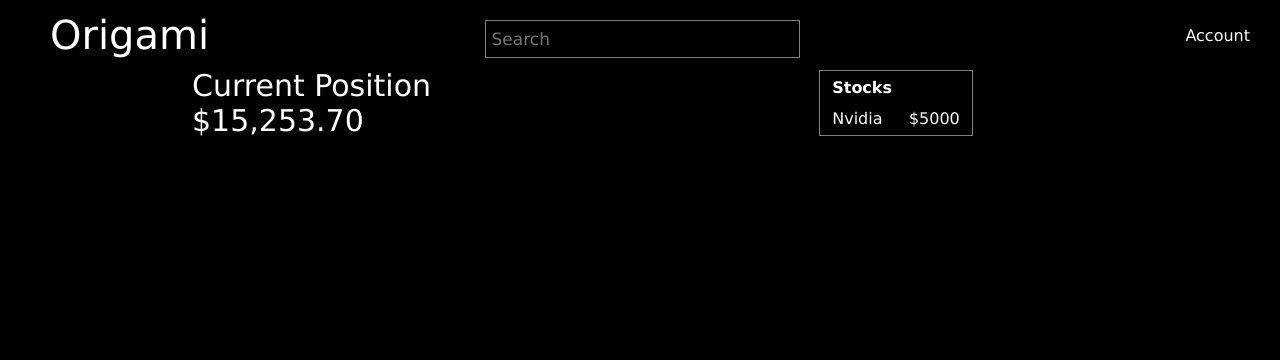
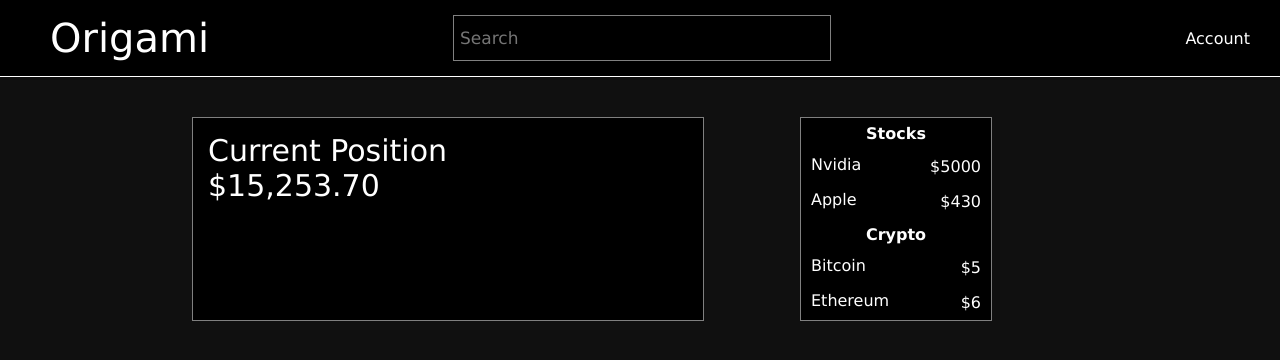
Before and after one commit to b7lt/origami-webapp, a Next.js app: page /dashboard in a window 1280 px wide. Shown: the top 360 px of the page. Built offline with nearby package versions, Linux system fonts and the light colour scheme; no server answers.

Commit message:
Implemented table on dashboard, updated styling

```diff
--- a/components/Dashboard/Dashbar.js
+++ b/components/Dashboard/Dashbar.js
@@ -23,11 +23,11 @@ const Nav = styled.nav`
 display: flex;
 // align-items: center;
 padding-left: 20px;
-padding-top: 12px;
-padding-bottom: 10px;
+padding-top: 15px;
+padding-bottom: 15px;
 text-decoration: none;
 background-color: black;
-// border-bottom: 2px solid white;
+border-bottom: 1px solid white;
 
 `;
 
@@ -43,18 +43,18 @@ const Searchbar = styled.input`
 float: right;
 padding: 6px;
 border: none;
-margin-top: 8px;
+// margin-top: 8px;
 margin-right: 16px;
 font-size: 17px;
-width: 25%;
+width: 30%;
 background: black;
 color: white;
 border: 1px solid grey;
 &:hover {
-    background:rgba(63, 63, 63, 0.68);
+    background: var(--grey-hover);
 }
 &:focus {
-    background:rgba(63, 63, 63, 0.68);
+    background: var(--grey-hover);
 }
 outline: none;
 `;
--- a/components/Dashboard/Navbar.js
+++ b/components/Dashboard/Navbar.js
@@ -33,7 +33,7 @@ padding-top: 5px;
 padding-bottom: 10px;
 text-decoration: none;
 background-color: black;
-border-bottom: 2px solid white;
+border-bottom: 1px solid white;
 
 `;
 
--- a/pages/_app.js
+++ b/pages/_app.js
@@ -5,6 +5,7 @@ import { createGlobalStyle } from 'styled-components'
 export const GlobalStyle = createGlobalStyle`
 :root {
   --lime: rgb(119, 236, 126);
+  --grey-hover: rgba(63, 63, 63, 0.68);
 }
 
 *
@@ -16,7 +17,8 @@ export const GlobalStyle = createGlobalStyle`
 }
 
 body {
-  background-color: black;
+  background-color:rgb(16, 16, 16);
+  // background-color: black;
   overflow: hidden;
 }
 `
--- a/pages/dashboard.js
+++ b/pages/dashboard.js
@@ -32,16 +32,38 @@ const Dashboard = () => {
           <CurrentPosition>$15,253.70</CurrentPosition>
         </PositionData>
         <Investments>
-          <InvestmentTable>
+          <InvestmentTable id="stocks">
             <TableHead>
               <TableRow>
-                <TableItem>Stocks</TableItem>
+                <TableHeader>Stocks</TableHeader>
               </TableRow>
             </TableHead>
             <TableBody>
-              <TableRow>
+              <TableRow className="stock">
                 <TableItem>Nvidia</TableItem>
                 <TablePrice>$5000</TablePrice>
+              </TableRow>
+              <TableRow className="stock">
+                <TableItem>Apple</TableItem>
+                <TablePrice>$430</TablePrice>
+              </TableRow>
+            </TableBody>
+          </InvestmentTable>
+
+          <InvestmentTable id="cryptos">
+            <TableHead>
+              <TableRow>
+                <TableHeader>Crypto</TableHeader>
+              </TableRow>
+            </TableHead>
+            <TableBody>
+              <TableRow className="crypto">
+                <TableItem>Bitcoin</TableItem>
+                <TablePrice>$5</TablePrice>
+              </TableRow>
+              <TableRow className="crypto">
+                <TableItem>Ethereum</TableItem>
+                <TablePrice>$6</TablePrice>
               </TableRow>
             </TableBody>
           </InvestmentTable>
@@ -75,49 +97,75 @@ width: 100%;
 height: 100%;
 display: flex;
 justify-content: center;
-align-items: center;
+// align-items: center;
+margin-top: 40px;
 `;
 
 const PositionData = styled.div`
 width: 40%;
+background-color: black;
+border: 1px solid grey;
+padding: 15px;
 `;
 
 const Investments = styled.div`
 width: 30%;
 display: flex;
-justify-content: center;
+flex-direction: column;
+// justify-content: center;
+align-items: center;
 `;
 
 const CurrentPosition = styled.h1`
 font-size: 30px;
-font-weight: normal;
-`;
+font-weight: normal;`;
 
 const InvestmentTable = styled.table`
-width: 40%;
+width: 50%;
 border: 1px solid grey;
+border-collapse: collapse;
+background-color: black;
+
+&#stocks {
+  border-bottom: 0;
+}
+&#cryptos {
+  border-top: 0;
+}
 `;
 
 const TableHead = styled.thead`
 font-weight: bold;
+// background-color: grey;
+`;
 
+const TableHeader = styled.th`
+font-weight: 700;
+padding-top: 6px;
+padding-bottom: 6px;
+// margin-top: 20px;
 `;
 
 const TableBody = styled.tbody`
 `;
-
+//
 const TableRow = styled.tr`
 // border: 1px solid grey;
-display: block;
+// display: block;
+padding-top: 10px;
+
+&.stock:hover, &.crypto:hover {
+  background-color: var(--grey-hover)
+}
 `;
 
 const TableItem = styled.td`
-padding: 5px 10px 5px 10px;
+padding: 6px 10px 6px 10px;
 float: left;
 `;
 
 const TablePrice = styled.td`
-padding: 5px 10px 5px 5px;
+padding: 8px 10px 8px 5px;
 float: right;
 `;
 
```
